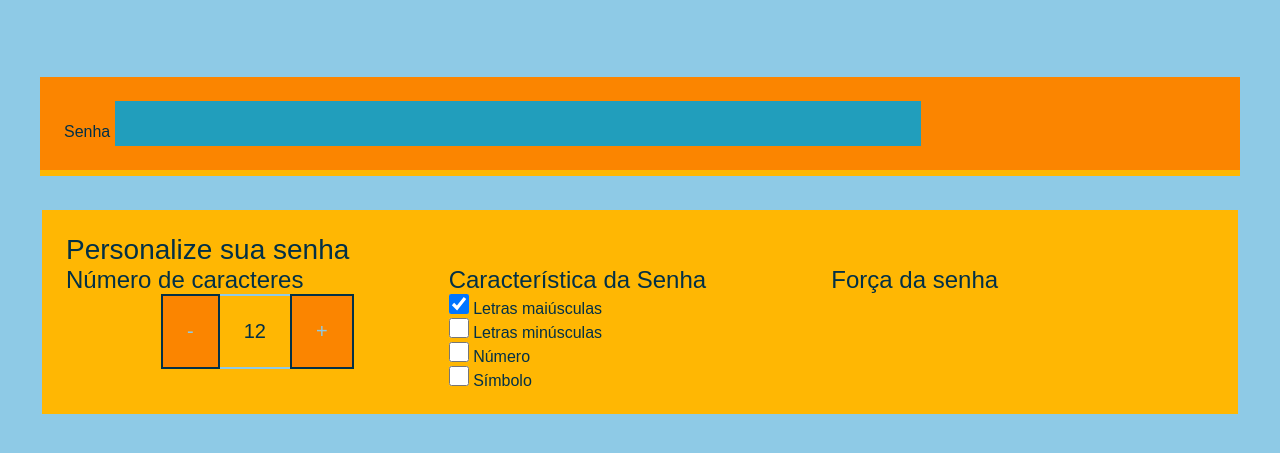
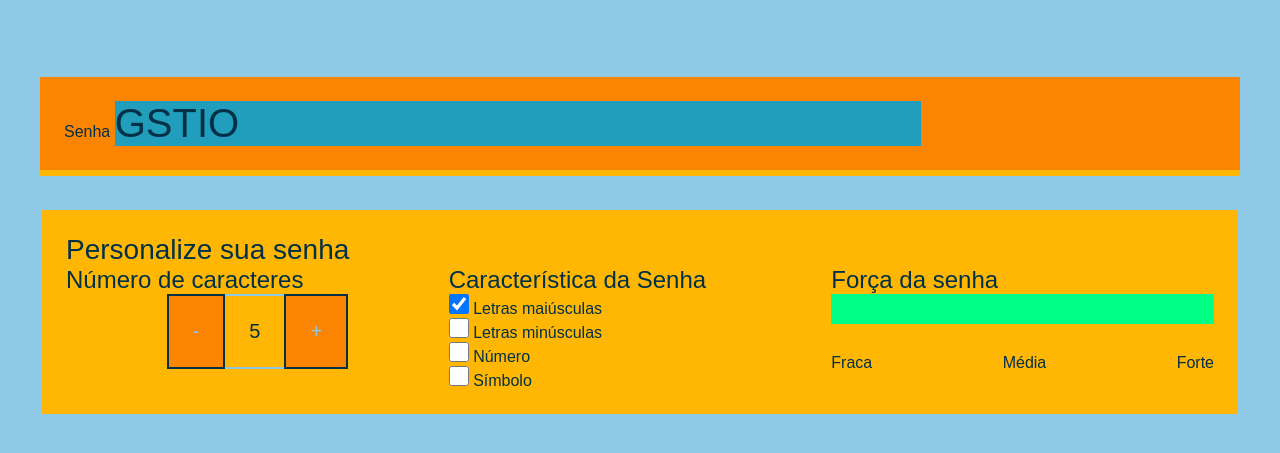
Before and after one commit to leitematheus/3B.2024-gerador-de-senhas, a plain HTML site: page index.html in a window 1280 px wide. Shown: the part 197-650 px from the top of the page. Drawn offline with Linux system fonts and the light colour scheme; a web font is replaced by a local one.

Commit message:
09/05 vai dá certo

```diff
--- a/index.html
+++ b/index.html
@@ -50,9 +50,17 @@
             </div>
                 <div class="parametro-senha">
                     <h4 class="parametro-senha__titulo">Força da senha</h4>
+                    <div class="barra"></div>
+                    <div class="forca forte"></div>
+                    <div class="parametro-senha-textos">
+                        <p>Fraca</p>
+                        <p>Média</p>
+                        <p>Forte</p>
+                    </div>
                 </div>
             </div>
         </div>
     </section>
+    <script src="main.js"></script>
 </body>
 </html>
--- /dev/null
+++ b/main.js
@@ -0,0 +1,66 @@
+const numeroSenha = document.querySelector('.parametro-senha__texto');
+let tamanhoSenha = 5;
+numeroSenha.textContent = tamanhoSenha;
+
+const botoes = document.querySelectorAll('.parametro-senha__botao');
+
+botoes[0].onclick = diminuiTamanho;
+botoes[1].onclick = aumentaTamanho;
+
+function diminuiTamanho(){
+    if (tamanhoSenha > 1){
+        //tamanhoSenha = tamanhoSenha-1;
+        tamanhoSenha--;
+    }
+    numeroSenha.textContent = tamanhoSenha;
+    geraSenha();
+}
+
+function aumentaTamanho(){
+    if (tamanhoSenha < 20){
+        //tamanhoSenha = tamanhoSenha+1;
+        tamanhoSenha++;
+    }
+    numeroSenha.textContent = tamanhoSenha;
+    geraSenha();
+}
+
+const campoSenha = document.querySelector('#campo-senha');
+const checkbox = document.querySelectorAll('.checkbox');
+
+for ( i= 0; i < checkbox.length; i++){
+    checkbox[1].onclick = geraSenha;
+}
+
+
+const letraMaiusculas = 'ABCDEFGHIJKLMNOPQRSTUVWXYZ';
+const letraMinusculas = 'abcdefghijklmnopqrstuvwxyz';
+const numero = '0123456789' ;
+const simbolo = '!@%*?&';
+
+geraSenha();
+
+function geraSenha(){
+    let alfabeto = '';
+    if (checkbox[0].checked){
+        alfabeto = alfabeto + letraMaiusculas;
+    }
+    if (checkbox[1].checked){
+        alfabeto = alfabeto + letraMinusculas;
+    }
+    if (checkbox[2].checked){
+        alfabeto = alfabeto + numero;
+    }
+    if (checkbox[3].checked){
+        alfabeto = alfabeto + simbolo;
+    }
+
+    let senha = '';
+    for(let i = 0; i< tamanhoSenha; i++){
+    let numeroAleatorio = Math.random()*alfabeto.length;
+    numeroAleatorio = Math.floor(numeroAleatorio);
+    senha = senha + alfabeto[numeroAleatorio];
+    }
+
+    campoSenha.value = senha;
+}
--- a/style.css
+++ b/style.css
@@ -119,6 +119,38 @@ body{
     cursor: pointer;
 }
 
+.barra{
+    background-color: var(--azul-prussiano);
+    height: 30px;
+    width: 100%;
+}
+
+.forca{
+    height: 30px;
+    position: relative;
+    bottom: 30px;
+}
+
+.fraca{
+    width: 25%;
+    background-color: #e71b32;
+}
+
+.media{
+    width: 50%;
+    background-color: #faf408;
+}
+
+.forte{
+    width: 100%;
+    background-color: #00ff85;
+}
+
+.parametro-senha-textos{
+    display: flex;
+    justify-content: space-between;
+}
+
 @media screen and (min-width: 728px) {
     .parametro-couluna__senha{
         flex-direction: row;
```
Also changed, not shown: 1 other file.
